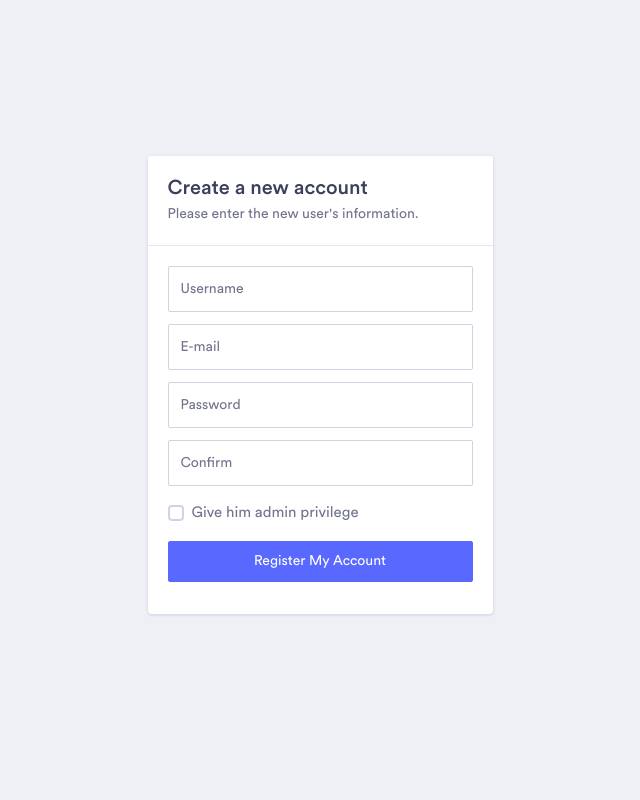
After one commit to marcrow/bramble-dashboard, a PHP site: page /create_account.php in a window 1280 px wide. The commit adds this page. Shown: the whole page, without its empty margins (320-960 px from the left). Run offline with PHP 8.4, Linux system fonts and the light colour scheme; the visitor is signed in with stand-in values (Sample User, id 1).

Commit message:
:chestnut: add the possibility to create new users/admin by an admin

```diff
--- /dev/null
+++ b/create_account.php
@@ -0,0 +1,75 @@
+<?php
+include 'tools/security.php';
+admin_only();
+?>
+
+<!doctype html>
+<html lang="en">
+<head>
+    <!-- Required meta tags -->
+    <meta charset="utf-8">
+    <meta name="viewport" content="width=device-width, initial-scale=1, shrink-to-fit=no">
+    <title>Concept - Bootstrap 4 Admin Dashboard Template</title>
+    <!-- Bootstrap CSS -->
+    <link rel="stylesheet" href="../assets/vendor/bootstrap/css/bootstrap.min.css">
+    <link href="../assets/vendor/fonts/circular-std/style.css" rel="stylesheet">
+    <link rel="stylesheet" href="../assets/libs/css/style.css">
+    <link rel="stylesheet" href="../assets/vendor/fonts/fontawesome/css/fontawesome-all.css">
+    <style>
+    html,
+    body {
+        height: 100%;
+    }
+
+    body {
+        display: -ms-flexbox;
+        display: flex;
+        -ms-flex-align: center;
+        align-items: center;
+        padding-top: 40px;
+        padding-bottom: 40px;
+    }
+    </style>
+</head>
+<!-- ============================================================== -->
+<!-- signup form  -->
+<!-- ============================================================== -->
+
+<body>
+    <!-- ============================================================== -->
+    <!-- signup form  -->
+    <!-- ============================================================== -->
+    <form class="splash-container" action="create_account_backend.php" method="post">
+        <div class="card">
+            <div class="card-header">
+                <h3 class="mb-1">Create a new account</h3>
+                <p>Please enter the new user's information.</p>
+            </div>
+            <div class="card-body">
+                <div class="form-group">
+                    <input class="form-control form-control-lg" type="text" name="username" required="" placeholder="Username" autocomplete="off">
+                </div>
+                <div class="form-group">
+                    <input class="form-control form-control-lg" type="email" name="email" required="" placeholder="E-mail" autocomplete="off">
+                </div>
+                <div class="form-group">
+                    <input class="form-control form-control-lg" id="pass1" type="password" required="" placeholder="Password">
+                </div>
+                <div class="form-group">
+                    <input class="form-control form-control-lg" name="password" type="password" required="" placeholder="Confirm">
+                </div>
+                <div class="form-group">
+                    <label class="custom-control custom-checkbox">
+                        <input class="custom-control-input" type="checkbox" name="is_admin" ><span class="custom-control-label">Give him admin privilege</a></span>
+                    </label>
+                <div class="form-group pt-2">
+                    <button class="btn btn-block btn-primary" type="submit">Register My Account</button>
+                </div>
+                </div>
+            </div>
+        </div>
+    </form>
+</body>
+
+
+</html>
--- a/tools/security.php
+++ b/tools/security.php
@@ -16,6 +16,15 @@ function secure_page(){
 	$_SESSION['time'] = time();
 }
 
+function admin_only(){
+	secure_page();
+	if($_SESSION['is_admin']!=1){
+		header("Location: /login.php?msg=afail3");
+                exit();
+	}
+}
+
+
 function disconnect(){
 	session_start();
 	$_SESSION = array();
```
Also changed, not shown: create_account_backend.php (added, +38 -0 lines).
